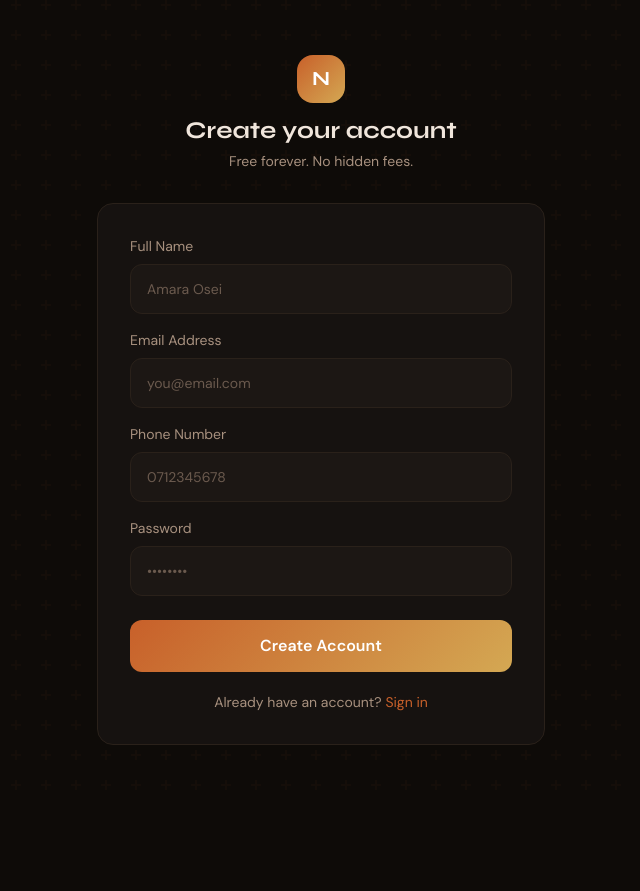
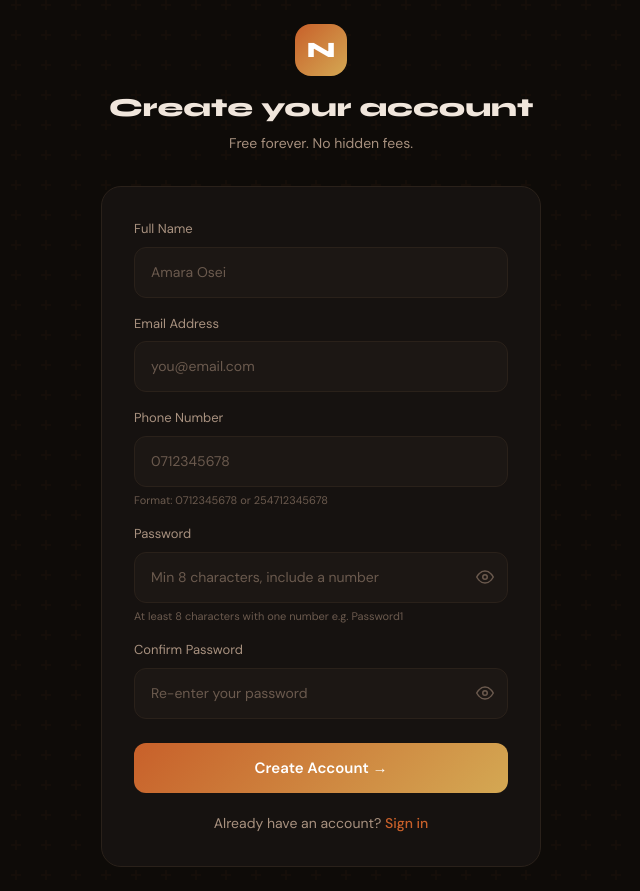
Before and after one commit to phil4857/NanePay, a Next.js app: page /auth/register in a window 1280 px wide. Shown: the whole page, without its empty margins (319-959 px from the left). Before the commit the page ends 800 px from the top, so only its background shows below. Built offline with nearby package versions, Linux system fonts and the light colour scheme; no server answers.

Commit message:
Enhance registration form with confirm password feature
Added confirm password field and validation to the registration form. Updated error handling and improved password strength feedback.

```diff
--- a/app/auth/register/page.tsx
+++ b/app/auth/register/page.tsx
@@ -7,74 +7,270 @@ import { saveAuth } from '@/lib/auth'
 
 export default function RegisterPage() {
   const router = useRouter()
-  const [form, setForm]       = useState({ name: '', email: '', phone: '', password: '' })
+  const [form, setForm] = useState({
+    name: '', email: '', phone: '', password: '', confirm: ''
+  })
+  const [show, setShow]       = useState({ password: false, confirm: false })
   const [error, setError]     = useState('')
   const [loading, setLoading] = useState(false)
 
   const submit = async () => {
     setError('')
+
+    if (!form.name.trim())        return setError('Full name is required')
+    if (!form.email.trim())       return setError('Email is required')
+    if (!form.phone.trim())       return setError('Phone number is required')
+    if (form.password.length < 8) return setError('Password must be at least 8 characters')
+    if (!/\d/.test(form.password)) return setError('Password must contain at least one number')
+    if (form.password !== form.confirm) return setError('Passwords do not match')
+
     setLoading(true)
     try {
-      const res = await authAPI.register(form)
+      const res = await authAPI.register({
+        name:     form.name.trim(),
+        email:    form.email.trim().toLowerCase(),
+        phone:    form.phone.trim(),
+        password: form.password,
+      })
       saveAuth(res.data.token, res.data.user)
       router.push('/dashboard')
     } catch (err: any) {
-      setError(
-  err.response?.data?.error ||
-  err.response?.data?.reason ||
-  err.message ||
-  'Registration failed. Please try again.'
-)
+      const data = err.response?.data
+      if (data?.errors && Array.isArray(data.errors)) {
+        setError(data.errors.map((e: any) => e.message).join(', '))
+      } else {
+        setError(data?.error || data?.reason || err.message || 'Registration failed. Please try again.')
+      }
     } finally {
       setLoading(false)
     }
   }
 
-  const fields = [
-    { key: 'name',     label: 'Full Name',     type: 'text',     placeholder: 'Amara Osei' },
-    { key: 'email',    label: 'Email Address', type: 'email',    placeholder: 'you@email.com' },
-    { key: 'phone',    label: 'Phone Number',  type: 'tel',      placeholder: '0712345678' },
-    { key: 'password', label: 'Password',      type: 'password', placeholder: '••••••••' },
-  ]
+  const EyeIcon = ({ visible }: { visible: boolean }) => (
+    <svg width="18" height="18" viewBox="0 0 24 24" fill="none" stroke="currentColor" strokeWidth="2">
+      {visible ? (
+        <>
+          <path d="M17.94 17.94A10.07 10.07 0 0 1 12 20c-7 0-11-8-11-8a18.45 18.45 0 0 1 5.06-5.94" />
+          <path d="M9.9 4.24A9.12 9.12 0 0 1 12 4c7 0 11 8 11 8a18.5 18.5 0 0 1-2.16 3.19" />
+          <line x1="1" y1="1" x2="23" y2="23" />
+        </>
+      ) : (
+        <>
+          <path d="M1 12s4-8 11-8 11 8 11 8-4 8-11 8-11-8-11-8z" />
+          <circle cx="12" cy="12" r="3" />
+        </>
+      )}
+    </svg>
+  )
+
+  const inputStyle = {
+    background: '#1c1714',
+    border: '1px solid #2a211a',
+    color: '#f0e6dc',
+    width: '100%',
+    padding: '14px 16px',
+    borderRadius: '12px',
+    fontSize: '14px',
+    outline: 'none',
+  }
+
+  const labelStyle = {
+    display: 'block',
+    color: '#a8917f',
+    fontSize: '13px',
+    marginBottom: '8px',
+  }
+
+  const hintStyle = {
+    color: '#6b5a4e',
+    fontSize: '11px',
+    marginTop: '5px',
+  }
 
   return (
     <div className="min-h-screen bg-pattern flex items-center justify-center p-6">
-      <div className="w-full max-w-md">
-        <div className="text-center mb-8">
-          <div className="w-12 h-12 rounded-2xl flex items-center justify-center font-bold text-white text-xl font-display mx-auto mb-3"
-            style={{ background: 'linear-gradient(135deg, #c8602a, #d4a853)' }}>N</div>
-          <h1 className="font-display font-bold text-2xl">Create your account</h1>
-          <p className="text-soft text-sm mt-1">Free forever. No hidden fees.</p>
+      <div style={{ width: '100%', maxWidth: '440px' }}>
+
+        {/* Logo */}
+        <div style={{ textAlign: 'center', marginBottom: '32px' }}>
+          <div style={{
+            width: '52px', height: '52px', borderRadius: '16px',
+            background: 'linear-gradient(135deg, #c8602a, #d4a853)',
+            display: 'flex', alignItems: 'center', justifyContent: 'center',
+            fontFamily: 'Syne, sans-serif', fontWeight: 800, color: '#fff',
+            fontSize: '22px', margin: '0 auto 12px',
+          }}>N</div>
+          <h1 style={{ fontFamily: 'Syne, sans-serif', fontWeight: 800, fontSize: '26px', color: '#f0e6dc' }}>
+            Create your account
+          </h1>
+          <p style={{ color: '#a8917f', fontSize: '14px', marginTop: '6px' }}>
+            Free forever. No hidden fees.
+          </p>
         </div>
 
-        <div className="rounded-2xl p-8" style={{ background: '#161210', border: '1px solid #2a211a' }}>
+        {/* Card */}
+        <div style={{ background: '#161210', border: '1px solid #2a211a', borderRadius: '20px', padding: '32px' }}>
+
+          {/* Error */}
           {error && (
-            <div className="mb-4 p-3 rounded-xl text-sm text-red-400"
-              style={{ background: 'rgba(231,76,60,0.1)', border: '1px solid rgba(231,76,60,0.2)' }}>
-              {error}
+            <div style={{
+              background: 'rgba(231,76,60,0.1)', border: '1px solid rgba(231,76,60,0.25)',
+              borderRadius: '10px', padding: '12px 14px', marginBottom: '20px',
+              color: '#e74c3c', fontSize: '13px', lineHeight: '1.5',
+            }}>
+              ⚠️ {error}
             </div>
           )}
 
-          {fields.map(({ key, label, type, placeholder }) => (
-            <div key={key} className="mb-4">
-              <label className="block text-soft text-sm mb-2">{label}</label>
-              <input type={type} placeholder={placeholder}
-                value={(form as any)[key]}
-                onChange={e => setForm({ ...form, [key]: e.target.value })}
-                className="w-full px-4 py-3.5 rounded-xl text-sm"
-                style={{ background: '#1c1714', border: '1px solid #2a211a', color: '#f0e6dc' }} />
+          {/* Full Name */}
+          <div style={{ marginBottom: '16px' }}>
+            <label style={labelStyle}>Full Name</label>
+            <input
+              type="text"
+              placeholder="Amara Osei"
+              value={form.name}
+              onChange={e => setForm({ ...form, name: e.target.value })}
+              style={inputStyle}
+            />
+          </div>
+
+          {/* Email */}
+          <div style={{ marginBottom: '16px' }}>
+            <label style={labelStyle}>Email Address</label>
+            <input
+              type="email"
+              placeholder="you@email.com"
+              value={form.email}
+              onChange={e => setForm({ ...form, email: e.target.value })}
+              style={inputStyle}
+            />
+          </div>
+
+          {/* Phone */}
+          <div style={{ marginBottom: '16px' }}>
+            <label style={labelStyle}>Phone Number</label>
+            <input
+              type="tel"
+              placeholder="0712345678"
+              value={form.phone}
+              onChange={e => setForm({ ...form, phone: e.target.value })}
+              style={inputStyle}
+            />
+            <p style={hintStyle}>Format: 0712345678 or 254712345678</p>
+          </div>
+
+          {/* Password */}
+          <div style={{ marginBottom: '16px' }}>
+            <label style={labelStyle}>Password</label>
+            <div style={{ position: 'relative' }}>
+              <input
+                type={show.password ? 'text' : 'password'}
+                placeholder="Min 8 characters, include a number"
+                value={form.password}
+                onChange={e => setForm({ ...form, password: e.target.value })}
+                style={{ ...inputStyle, paddingRight: '48px' }}
+              />
+              <button
+                type="button"
+                onClick={() => setShow({ ...show, password: !show.password })}
+                style={{
+                  position: 'absolute', right: '14px', top: '50%',
+                  transform: 'translateY(-50%)',
+                  background: 'none', border: 'none', cursor: 'pointer',
+                  color: '#6b5a4e', display: 'flex', alignItems: 'center',
+                }}>
+                <EyeIcon visible={show.password} />
+              </button>
             </div>
-          ))}
+            <p style={hintStyle}>At least 8 characters with one number e.g. Password1</p>
 
-          <button onClick={submit} disabled={loading}
-            className="w-full py-3.5 rounded-xl font-semibold text-white mt-2 transition-all hover:opacity-90 disabled:opacity-60"
-            style={{ background: 'linear-gradient(135deg, #c8602a, #d4a853)' }}>
-            {loading ? 'Creating account...' : 'Create Account'}
+            {/* Password strength */}
+            {form.password.length > 0 && (
+              <div style={{ marginTop: '8px' }}>
+                <div style={{ display: 'flex', gap: '4px', marginBottom: '4px' }}>
+                  {[1, 2, 3, 4].map(i => {
+                    const strength =
+                      (form.password.length >= 8 ? 1 : 0) +
+                      (/\d/.test(form.password) ? 1 : 0) +
+                      (/[A-Z]/.test(form.password) ? 1 : 0) +
+                      (/[^a-zA-Z0-9]/.test(form.password) ? 1 : 0)
+                    const color = strength >= 4 ? '#52b788' : strength >= 3 ? '#d4a853' : strength >= 2 ? '#e67e22' : '#e74c3c'
+                    return (
+                      <div key={i} style={{
+                        flex: 1, height: '3px', borderRadius: '2px',
+                        background: i <= strength ? color : '#2a211a',
+                        transition: 'background 0.2s',
+                      }} />
+                    )
+                  })}
+                </div>
+                <p style={{ ...hintStyle, color: '#a8917f' }}>
+                  {(() => {
+                    const s = (form.password.length >= 8 ? 1 : 0) + (/\d/.test(form.password) ? 1 : 0) + (/[A-Z]/.test(form.password) ? 1 : 0) + (/[^a-zA-Z0-9]/.test(form.password) ? 1 : 0)
+                    return s >= 4 ? '💪 Strong' : s >= 3 ? '👍 Good' : s >= 2 ? '⚠️ Fair' : '❌ Weak'
+                  })()}
+                </p>
+              </div>
+            )}
+          </div>
+
+          {/* Confirm Password */}
+          <div style={{ marginBottom: '24px' }}>
+            <label style={labelStyle}>Confirm Password</label>
+            <div style={{ position: 'relative' }}>
+              <input
+                type={show.confirm ? 'text' : 'password'}
+                placeholder="Re-enter your password"
+                value={form.confirm}
+                onChange={e => setForm({ ...form, confirm: e.target.value })}
+                onKeyDown={e => e.key === 'Enter' && submit()}
+                style={{
+                  ...inputStyle,
+                  paddingRight: '48px',
+                  borderColor: form.confirm && form.confirm !== form.password ? '#e74c3c' : form.confirm && form.confirm === form.password ? '#52b788' : '#2a211a',
+                }}
+              />
+              <button
+                type="button"
+                onClick={() => setShow({ ...show, confirm: !show.confirm })}
+                style={{
+                  position: 'absolute', right: '14px', top: '50%',
+                  transform: 'translateY(-50%)',
+                  background: 'none', border: 'none', cursor: 'pointer',
+                  color: '#6b5a4e', display: 'flex', alignItems: 'center',
+                }}>
+                <EyeIcon visible={show.confirm} />
+              </button>
+            </div>
+            {form.confirm && (
+              <p style={{ ...hintStyle, color: form.confirm === form.password ? '#52b788' : '#e74c3c', marginTop: '6px' }}>
+                {form.confirm === form.password ? '✅ Passwords match' : '❌ Passwords do not match'}
+              </p>
+            )}
+          </div>
+
+          {/* Submit */}
+          <button
+            onClick={submit}
+            disabled={loading}
+            style={{
+              width: '100%', padding: '14px',
+              background: loading ? '#6b5a4e' : 'linear-gradient(135deg, #c8602a, #d4a853)',
+              border: 'none', borderRadius: '12px',
+              color: '#fff', fontSize: '15px', fontWeight: 600,
+              fontFamily: 'DM Sans, sans-serif',
+              cursor: loading ? 'not-allowed' : 'pointer',
+              transition: 'opacity 0.2s',
+              opacity: loading ? 0.7 : 1,
+            }}>
+            {loading ? '⏳ Creating account...' : 'Create Account →'}
           </button>
 
-          <p className="text-center text-soft text-sm mt-5">
+          <p style={{ textAlign: 'center', color: '#a8917f', fontSize: '14px', marginTop: '20px' }}>
             Already have an account?{' '}
-            <Link href="/auth/login" style={{ color: '#c8602a' }}>Sign in</Link>
+            <Link href="/auth/login" style={{ color: '#c8602a', textDecoration: 'none', fontWeight: 500 }}>
+              Sign in
+            </Link>
           </p>
         </div>
       </div>
```
